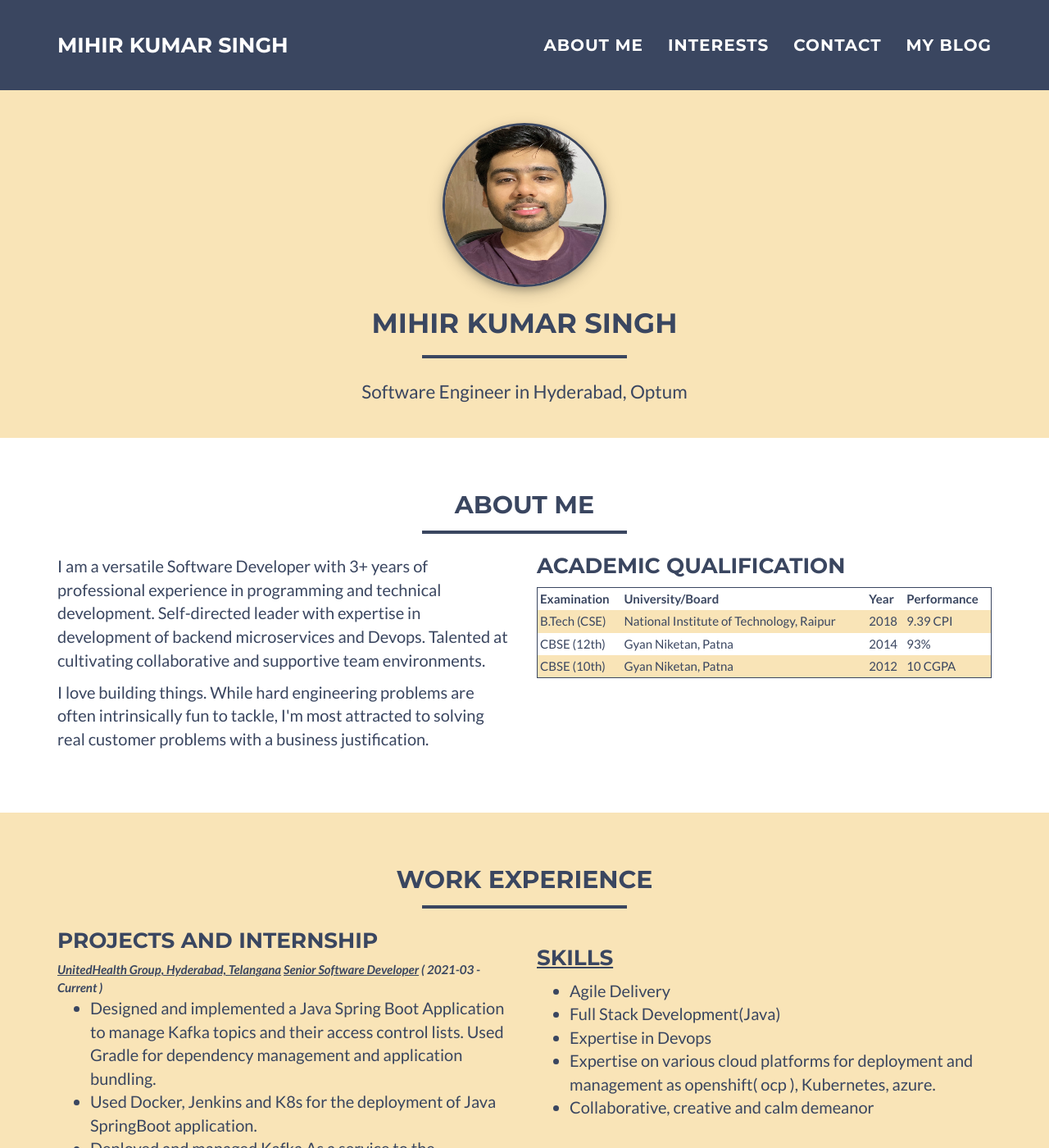
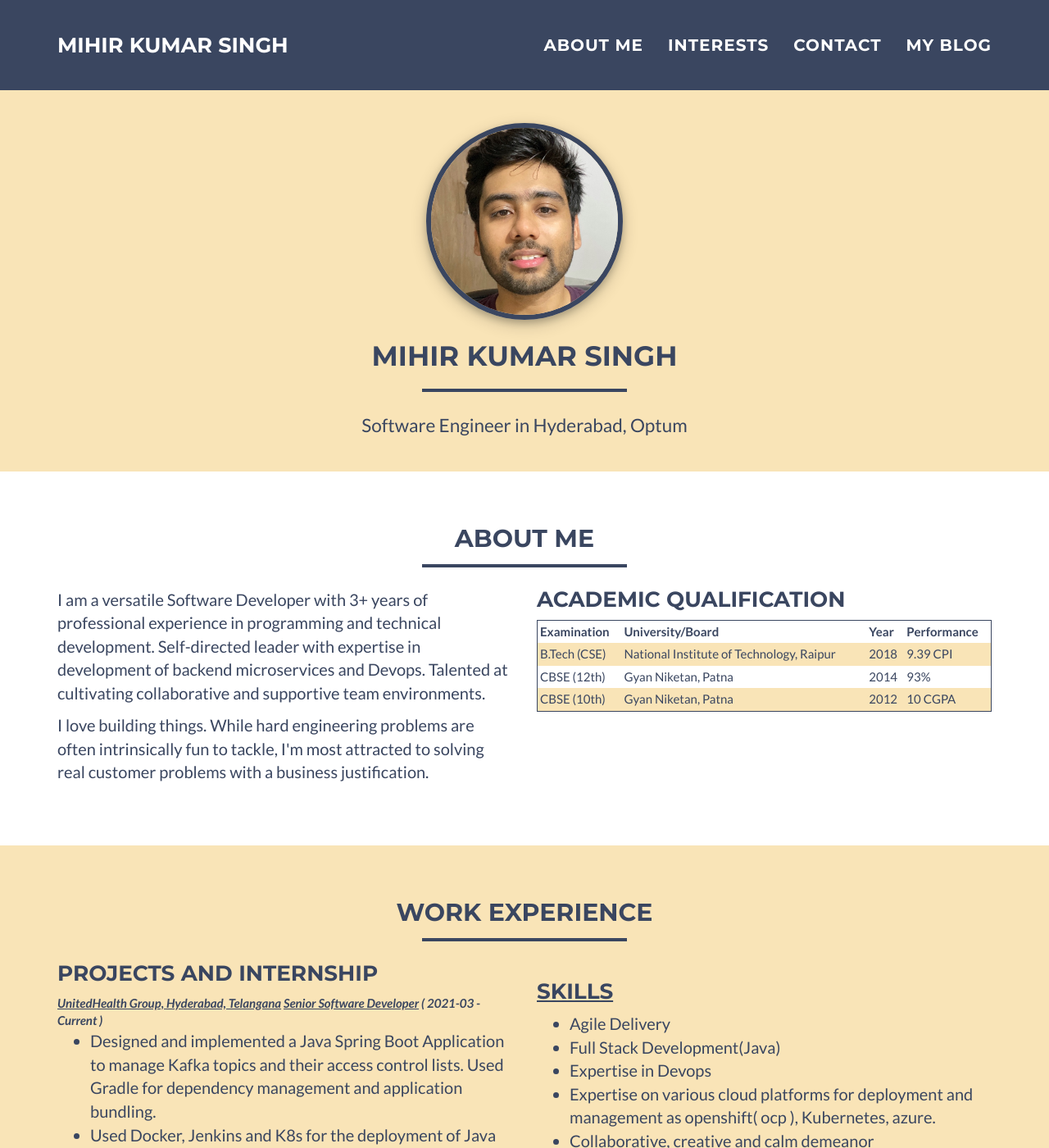
Before and after one commit to Mihirkumarsingh/portfolio, a Jekyll site: the page built from index.html, in a window 1280 px wide and 1400 px high. Shown: the whole window at 82% size. Built offline with Jekyll 4.4.1, drawn with Linux system fonts in a browser that asks for light colours.

Commit message:
cropped the image

```diff
--- a/_includes/css/main.css
+++ b/_includes/css/main.css
@@ -465,9 +465,7 @@ footer .footer-below {
 header img.profile-img {
     max-width: 240px;
     border-radius: 50%;
-    border: 0.2em solid rgba(58, 70, 96, 1);
-    width: 200px;
-    height: 200px;
+    border: 0.4em solid rgba(58, 70, 96, 1);
     box-shadow: 0 4px 8px 0 rgba(0, 0, 0, 0.2), 0 6px 20px 0 rgba(0, 0, 0, 0.19);
 }
 
```
Also changed, not shown: img/profile1.jpeg, 1 other file.
